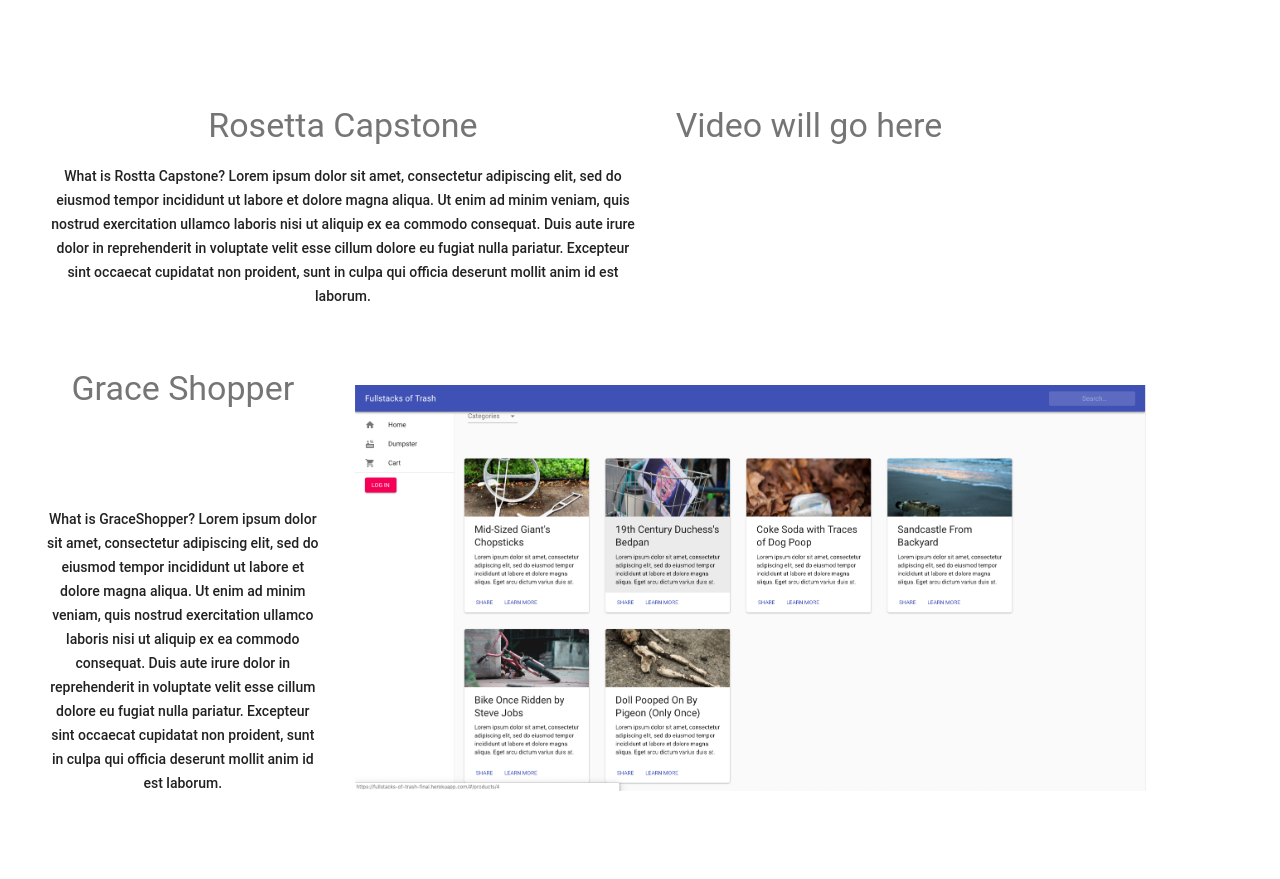
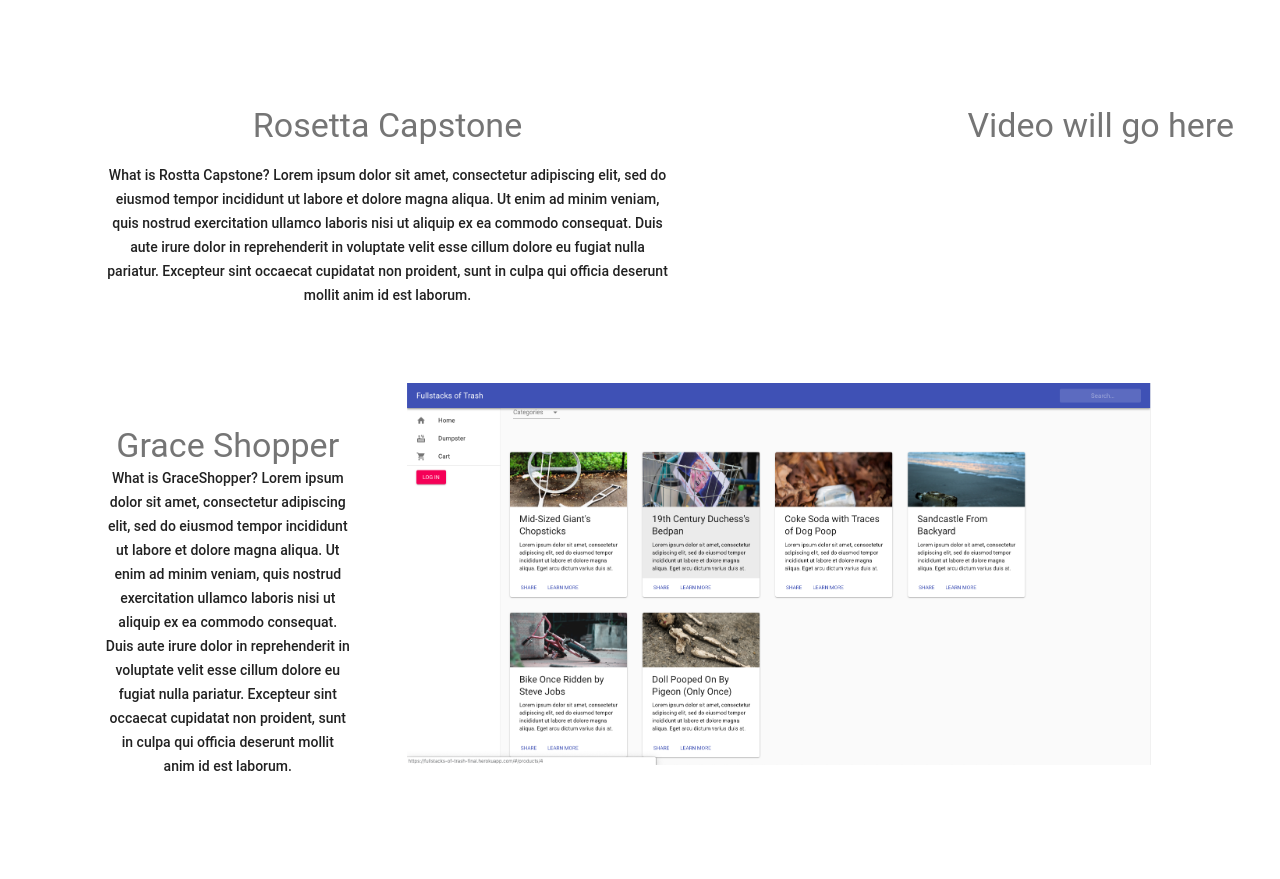
Before and after one commit to phaseharry/personal_website, a React app: page /projects in a window 1280 px wide. Built offline with nearby package versions, Linux system fonts and the light colour scheme.

Commit message:
updated a bit

```diff
--- a/client/components/Projects/GraceShopper.js
+++ b/client/components/Projects/GraceShopper.js
@@ -6,8 +6,8 @@ class GraceShopper extends React.Component{
     return (
       <div className='individual'>
         <div className='projectText'>
-          <Typography align='center' variant='display1'>Grace Shopper</Typography>
-          <Typography align='center' variant='body2'>
+          <Typography align='center' variant='display1' className='heading'>Grace Shopper</Typography>
+          <Typography align='center' variant='body2' className='paragraphPro'>
             What is GraceShopper? Lorem ipsum dolor sit amet, consectetur adipiscing elit, sed do eiusmod tempor incididunt ut labore et dolore magna aliqua. Ut enim ad minim veniam, quis nostrud exercitation ullamco laboris nisi ut aliquip ex ea commodo consequat. Duis aute irure dolor in reprehenderit in voluptate velit esse cillum dolore eu fugiat nulla pariatur. Excepteur sint occaecat cupidatat non proident, sunt in culpa qui officia deserunt mollit anim id est laborum.
           </Typography>
         </div>
--- a/public/style.css
+++ b/public/style.css
@@ -62,6 +62,10 @@
   padding-bottom: 2%;
 }
 
+.heading{
+  padding-top: 24%;
+}
+
 .headshotContainer {
   display: flex;
   flex-direction: row;
@@ -78,16 +82,20 @@
   align-self: center;
   display: flex;
   flex-direction: row;
-  /* justify-content: space-between; */
+  justify-content: space-between;
+  padding-left: 5%;
   padding-bottom: 5%;
 }
 
+.paragraphPro {
+  padding-bottom: 40%;
+}
 .projectHeading {
   padding-bottom: 3%;
 }
 
 .projectMedia {
-  padding-left: 3%;
+  padding-left: 5%;
 }
 
 .projectText {
```
